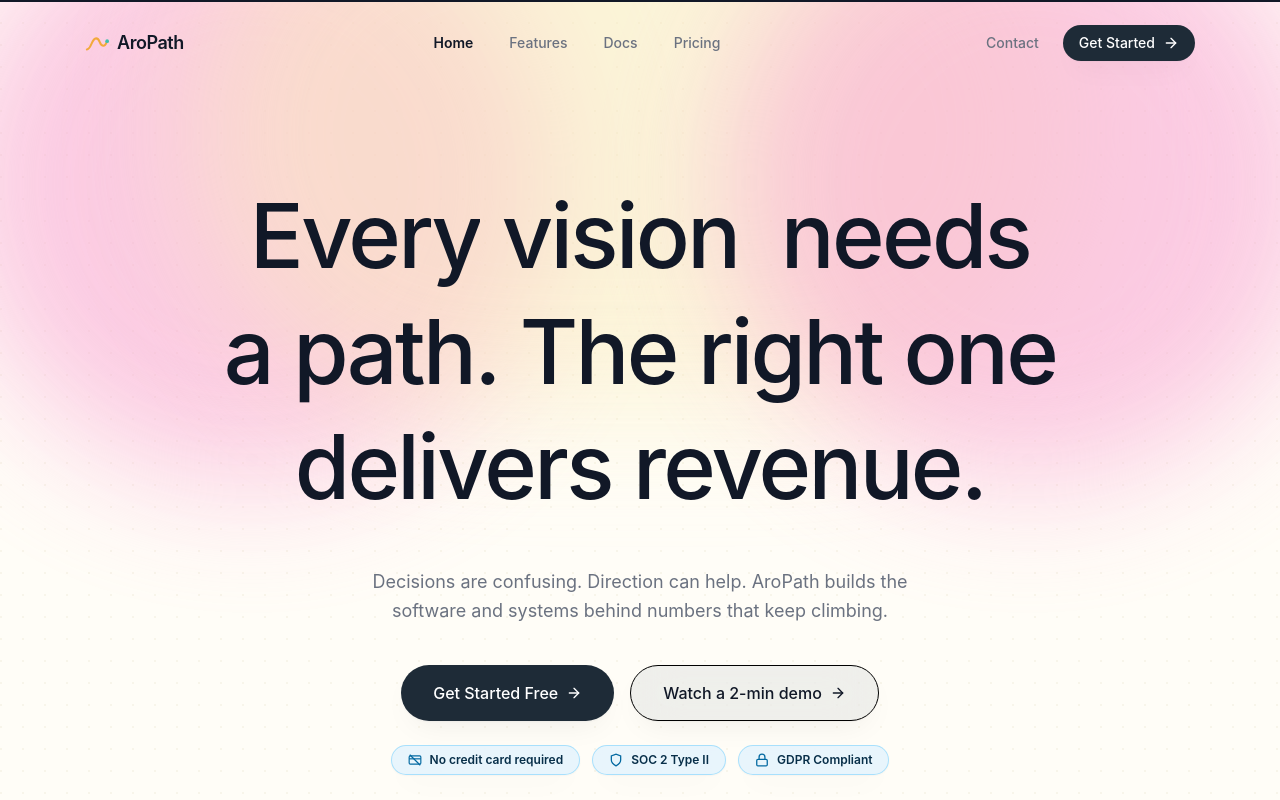
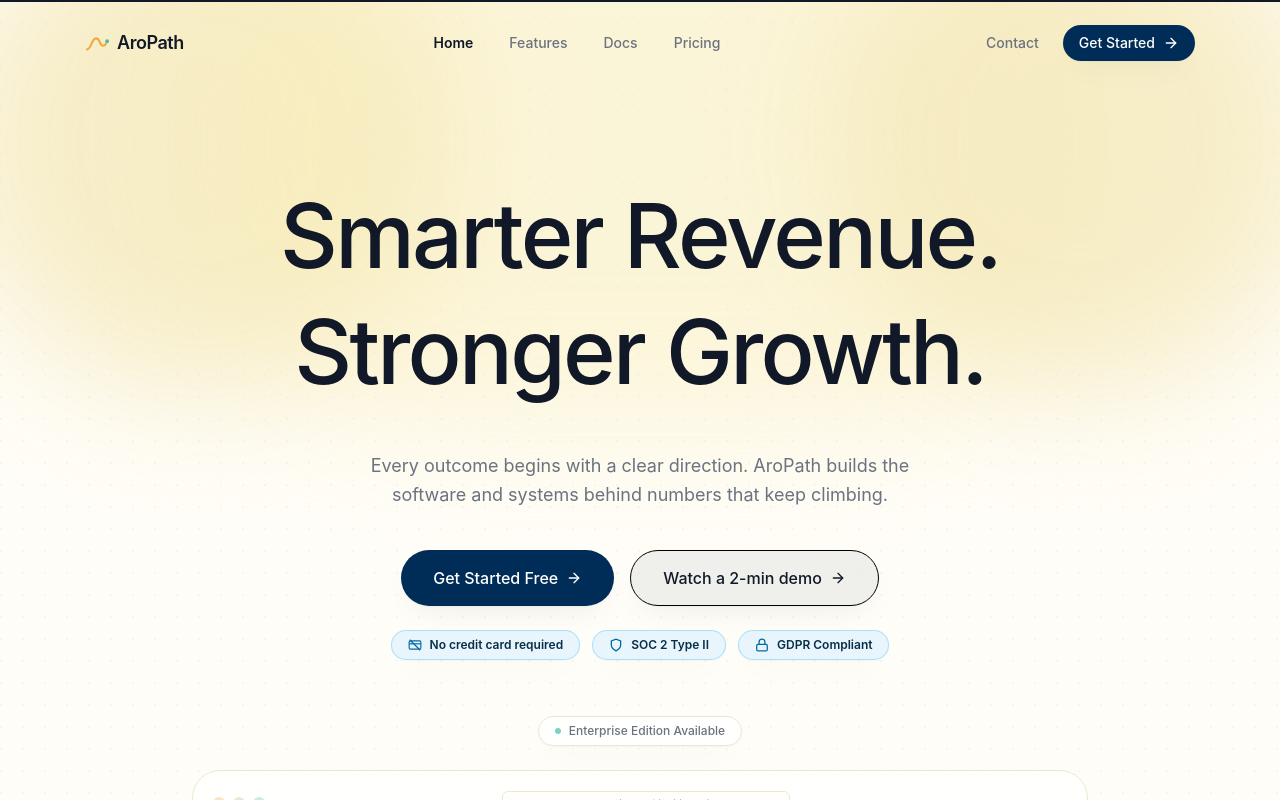
Before and after one commit to Aropath/AP-Website, a Next.js app: page / in a window 1280 px wide. Shown: the top 800 px of the page. Built offline with nearby package versions, Linux system fonts and the light colour scheme; a web font is replaced by a local one.

Commit message:
hero page and color changes

```diff
--- a/src/components/contact/AropathContactPage.tsx
+++ b/src/components/contact/AropathContactPage.tsx
@@ -38,7 +38,7 @@ function usePrefersReducedMotion() {
   useEffect(() => {
     const mq = window.matchMedia("(prefers-reduced-motion: reduce)");
     setReduced(mq.matches);
-    const listener = (e) => setReduced(e.matches);
+    const listener = (e: MediaQueryListEvent) => setReduced(e.matches);
     mq.addEventListener("change", listener);
     return () => mq.removeEventListener("change", listener);
   }, []);
@@ -46,8 +46,8 @@ function usePrefersReducedMotion() {
 }
 
 /* ---------- Scroll reveal hook ---------- */
-function useReveal(reduced) {
-  const ref = useRef(null);
+function useReveal(reduced: boolean): [React.RefObject<HTMLDivElement>, boolean] {
+  const ref = useRef<HTMLDivElement>(null);
   const [visible, setVisible] = useState(reduced);
   useEffect(() => {
     if (reduced) return;
@@ -68,7 +68,14 @@ function useReveal(reduced) {
   return [ref, visible];
 }
 
-function Reveal({ children, reduced, className = "", style = {} }) {
+interface RevealProps {
+  children: React.ReactNode;
+  reduced: boolean;
+  className?: string;
+  style?: React.CSSProperties;
+}
+
+function Reveal({ children, reduced, className = "", style = {} }: RevealProps) {
   const [ref, visible] = useReveal(reduced);
   return (
     <div
@@ -117,7 +124,14 @@ function Navbar() {
 }
 
 /* ============================== HERO ============================== */
-function HeroStatChip({ label, value, delay, reduced }) {
+interface HeroStatChipProps {
+  label: string;
+  value: string;
+  delay: number;
+  reduced: boolean;
+}
+
+function HeroStatChip({ label, value, delay, reduced }: HeroStatChipProps) {
   return (
     <div
       className="stat-chip"
@@ -129,7 +143,7 @@ function HeroStatChip({ label, value, delay, reduced }) {
   );
 }
 
-function HeroVisual({ reduced }) {
+function HeroVisual({ reduced }: { reduced: boolean }) {
   return (
     <div className="hero-visual" aria-hidden="true">
       <svg viewBox="0 0 420 380" className="hero-path-svg">
@@ -178,7 +192,7 @@ function HeroVisual({ reduced }) {
   );
 }
 
-function HeroSection({ reduced }) {
+function HeroSection({ reduced }: { reduced: boolean }) {
   return (
     <section className="hero" id="top">
       <div className="hero-bg" aria-hidden="true">
@@ -228,9 +242,33 @@ const INTEREST_OPTIONS = [
 
 const COMPANY_SIZES = ["1–10", "11–50", "51–200", "201–1000", "1000+"];
 
-function Field({ label, htmlFor, required, hint, children }) {
+interface FieldProps {
+  label: string;
+  htmlFor?: string;
+  required?: boolean;
+  hint?: string;
+  className?: string;
+  children: React.ReactNode;
+}
+
+interface FormValues {
+  firstName: string;
+  lastName: string;
+  workEmail: string;
+  company: string;
+  jobTitle: string;
+  phone: string;
+  companySize: string;
+  country: string;
+  interest: string;
+  message: string;
+}
+
+type FormErrors = Partial<Record<keyof FormValues, string>>;
+
+function Field({ label, htmlFor, required, hint, className, children }: FieldProps) {
   return (
-    <div className="field">
+    <div className={`field ${className || ""}`}>
       <label htmlFor={htmlFor} className="field-label">
         {label} {required && <span className="req">*</span>}
       </label>
@@ -240,8 +278,8 @@ function Field({ label, htmlFor, required, hint, children }) {
   );
 }
 
-function ContactForm({ reduced }) {
-  const [values, setValues] = useState({
+function ContactForm({ reduced }: { reduced: boolean }) {
+  const [values, setValues] = useState<FormValues>({
     firstName: "",
     lastName: "",
     workEmail: "",
@@ -253,15 +291,15 @@ function ContactForm({ reduced }) {
     interest: "",
     message: "",
   });
-  const [errors, setErrors] = useState({});
+  const [errors, setErrors] = useState<FormErrors>({});
   const [submitted, setSubmitted] = useState(false);
   const [submitting, setSubmitting] = useState(false);
 
-  const update = (key) => (e) =>
+  const update = (key: keyof FormValues) => (e: React.ChangeEvent<HTMLInputElement | HTMLSelectElement | HTMLTextAreaElement>) =>
     setValues((v) => ({ ...v, [key]: e.target.value }));
 
   const validate = () => {
-    const errs = {};
+    const errs: FormErrors = {};
     if (!values.firstName.trim()) errs.firstName = "First name is required.";
     if (!values.lastName.trim()) errs.lastName = "Last name is required.";
     if (!values.workEmail.trim()) {
@@ -277,7 +315,7 @@ function ContactForm({ reduced }) {
     return Object.keys(errs).length === 0;
   };
 
-  const handleSubmit = (e) => {
+  const handleSubmit = (e: React.FormEvent) => {
     e.preventDefault();
     if (!validate()) return;
     setSubmitting(true);
@@ -493,7 +531,7 @@ const BENEFITS = [
   },
 ];
 
-function ContactBenefits({ reduced }) {
+function ContactBenefits({ reduced }: { reduced: boolean }) {
   return (
     <div className="benefits-col">
       <Reveal reduced={reduced}>
@@ -542,7 +580,7 @@ const TRUST_ITEMS = [
   { icon: MapPin, label: "Address" },
 ];
 
-function TrustSection({ reduced }) {
+function TrustSection({ reduced }: { reduced: boolean }) {
   return (
     <section className="trust">
       <Reveal reduced={reduced} className="trust-inner">
--- a/src/components/home/Hero.tsx
+++ b/src/components/home/Hero.tsx
@@ -35,18 +35,19 @@ export function Hero() {
       className="relative overflow-hidden pb-24 pt-40 sm:pb-32 sm:pt-48"
     >
       <div className="absolute inset-0 bg-path-grid bg-[size:22px_22px] opacity-[0.35]" aria-hidden="true" />
-      <GradientBlob variant="blush" className="-left-24 top-[-8%] h-[600px] w-[600px] opacity-90 sm:-left-12" />
+      <GradientBlob variant="blush" className="-left-24 top-[-8%] h-[500px] w-[500px] opacity-90 sm:-left-12" />
       <GradientBlob className="left-1/2 top-[-10%] h-[560px] w-[900px] -translate-x-1/2 opacity-80" />
-      <GradientBlob variant="blush" className="-right-24 top-[-8%] h-[600px] w-[600px] opacity-90 sm:-right-12" />
+      <GradientBlob variant="blush" className="-right-24 top-[-8%] h-[500px] w-[500px] opacity-90 sm:-right-12" />
       <CursorGlow boundsId="hero-bounds" />
 
       <Container className="relative">
         <div className="flex flex-col items-center text-center">
           <h1
             ref={headingRef}
-            className="max-w-4xl font-display text-display-2xl font-medium text-ink text-balance"
+            className="max-w-5xl font-display text-display-2xl font-medium text-ink text-balance"
           >
-            Every vision  needs a path. The right one delivers revenue.
+             Smarter Revenue. Stronger Growth.
+
           </h1>
 
           <motion.p
@@ -56,7 +57,7 @@ export function Hero() {
             custom={2}
             className="mt-7 max-w-xl text-lg leading-relaxed text-ink-muted"
           >
-            Decisions are confusing. Direction can help. AroPath builds the software and systems behind numbers that keep climbing.
+            Every outcome begins with a clear direction. AroPath builds the software and systems behind numbers that keep climbing.
           </motion.p>
 
           <motion.div
--- a/src/components/ui/CursorGlow.tsx
+++ b/src/components/ui/CursorGlow.tsx
@@ -69,7 +69,20 @@ export function CursorGlow({ boundsId }: { boundsId: string }) {
       initial={{ opacity: 0 }}
       animate={{ opacity: isHovering ? 0.85 : 0 }}
       transition={{ duration: 0.3 }}
-      className="pointer-events-none absolute h-[460px] w-[460px] -translate-x-1/2 -translate-y-1/2 rounded-full bg-gradient-to-r from-saffron/70 via-pink-300/60 to-saffron/70 blur-[75px]"
+      className="
+pointer-events-none
+absolute
+h-[500px]
+w-[500px]
+-translate-x-1/2
+-translate-y-1/2
+rounded-full
+bg-gradient-to-r
+from-yellow-300/70
+via-amber-200/60
+to-yellow-300/70
+blur-[95px]
+"
       style={{ left: springX, top: springY }}
     />
   );
--- a/src/components/ui/GradientBlob.tsx
+++ b/src/components/ui/GradientBlob.tsx
@@ -14,7 +14,7 @@ export function GradientBlob({ className, variant = "saffron" }: GradientBlobPro
         "pointer-events-none absolute rounded-full blur-3xl",
         variant === "saffron" && "bg-saffron/60",
         variant === "soft" && "bg-bg-secondary",
-        variant === "blush" && "bg-[#F9A8D4]/65",
+        variant === "blush" && "bg-[#F5E9BA]/85",
         className
       )}
     />
--- a/tailwind.config.ts
+++ b/tailwind.config.ts
@@ -14,7 +14,7 @@ const config: Config = {
     extend: {
       colors: {
         navy: {
-          DEFAULT: "#1E2B37",
+          DEFAULT: "#002d57",
           hover: "#15202B",
         },
         saffron: {
```
Also changed, not shown: 1 other file (tests, documents, lock files or other folders).
